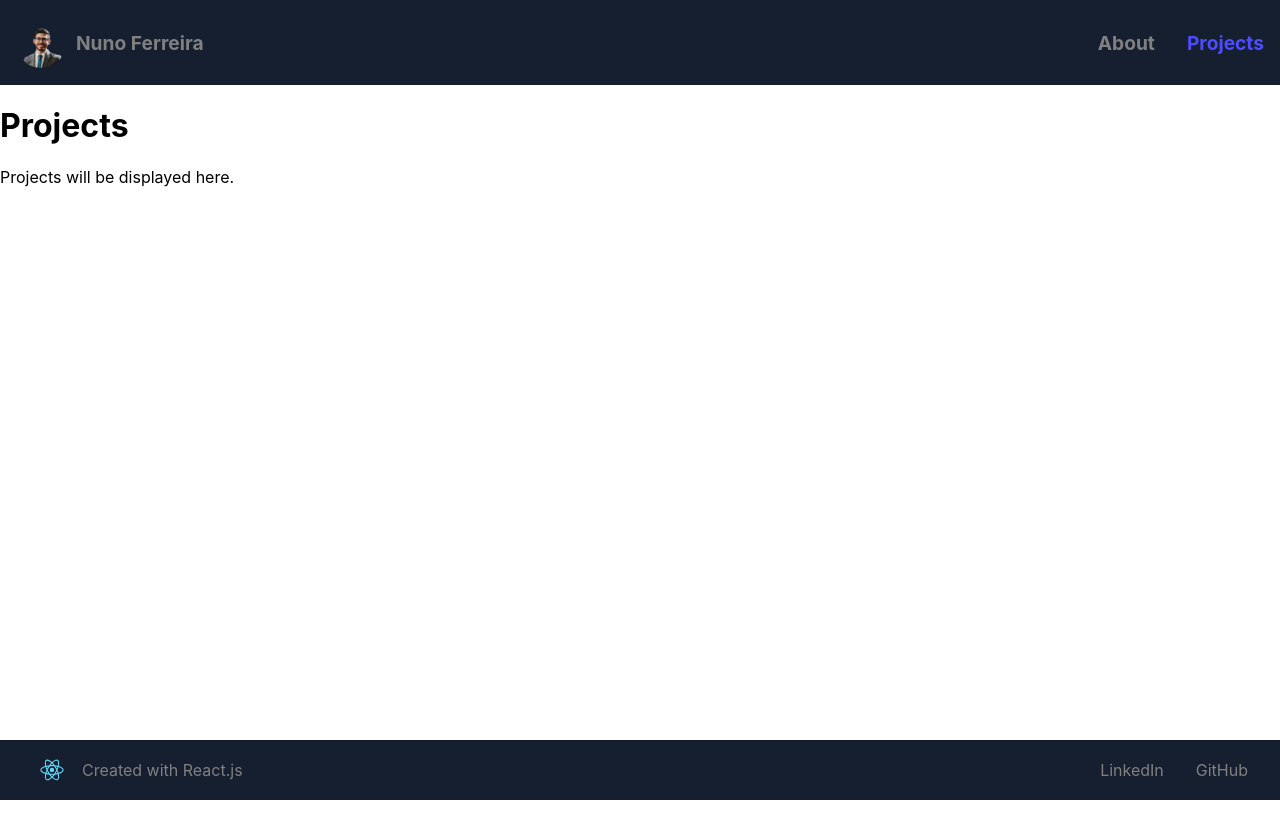
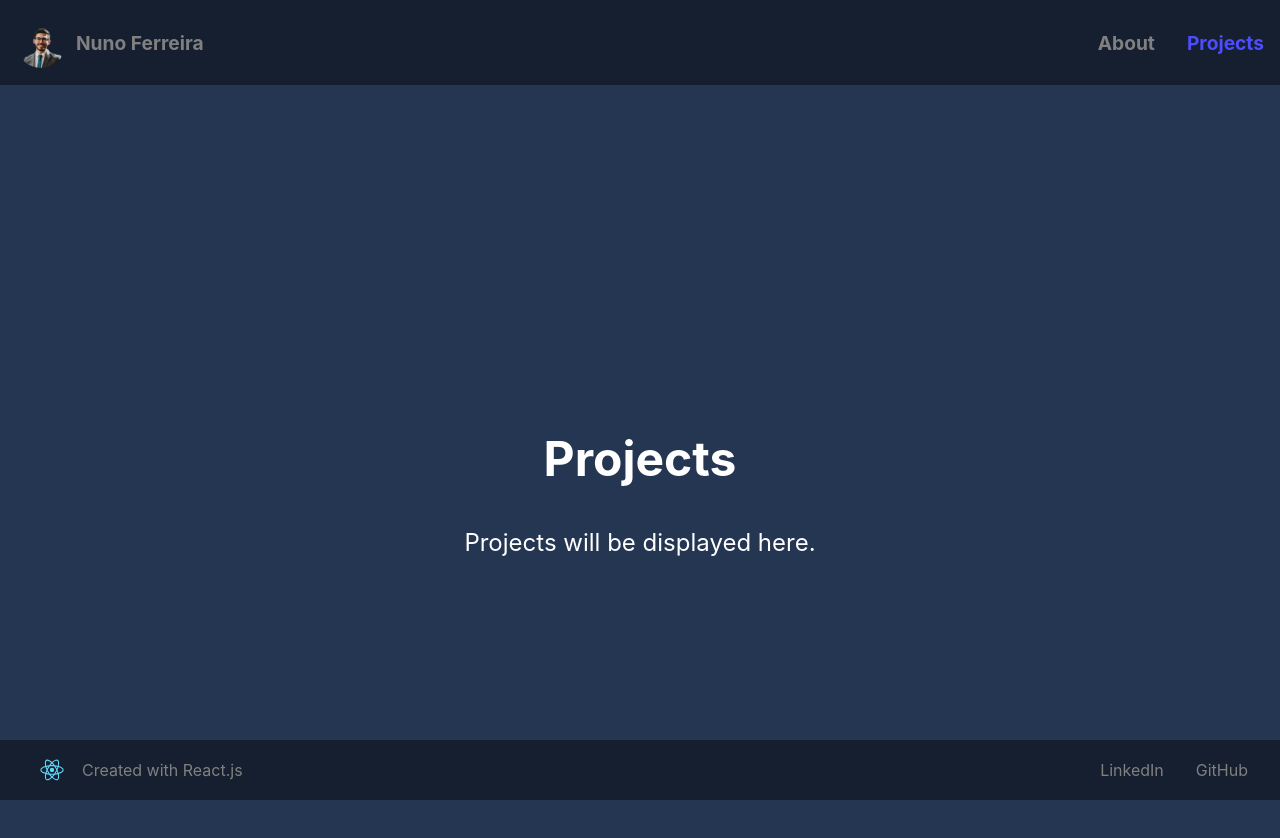
Before and after one commit to Nuno-Ferreira/nuno-ferreira.github.io, a React (Create React App) app in the folder portfolio-website/: page /projects in a window 1280 px wide. Shown: the top 838 px of the page. Before the commit the page ends 800 px from the top, so only its background shows below. Built offline with nearby package versions, Linux system fonts and the light colour scheme.

Commit message:
Reformatted the pages to use standardised components

```diff
--- /dev/null
+++ b/portfolio-website/src/components/PageElements.js
@@ -0,0 +1,42 @@
+import styled from "styled-components";
+
+export const PageContainer = styled.div`
+    display: flex;
+    flex-direction: column;
+    align-items: center;
+    justify-content: center;
+    height: 100vh;
+    background: #253653;
+    color: #fff;
+`;
+
+export const PageTitle = styled.h1`
+    font-size: 3rem;
+    margin-bottom: 1rem;
+`;
+
+export const PageDescription = styled.p`
+    font-size: 1.5rem;
+    text-align: center;
+    margin-bottom: 1rem;
+`;
+
+export const PageButton = styled.button`
+    background: #4d4dff;
+    color: #fff;
+    font-size: 1.5rem;
+    padding: 0.5rem 1rem;
+    border: none;
+    border-radius: 5px;
+    cursor: pointer;
+    transition: background 0.3s ease;
+    &:hover {
+        background: #8080ff;
+    }
+`;
+
+export const PageImage = styled.img`
+    width: 50%;
+    height: auto;
+    margin-bottom: 1rem;
+`;
--- a/portfolio-website/src/pages/about.js
+++ b/portfolio-website/src/pages/about.js
@@ -1,16 +1,17 @@
 import React from "react";
+import { PageContainer, PageDescription, PageTitle } from "../components/PageElements";
 
 const About = () => {
     return (
-        <div>
-            <h1>About Me</h1>
-            <p>
+        <PageContainer>
+            <PageTitle>About Me</PageTitle>
+            <PageDescription>
                 Hi! My name is Nuno Ferreira. I am a Software Engineer with a passion for writing elegant code and solving complex problems. I'm experienced in Python, JavaScript, React, and Django, and have a background in Robotics. I'm currently looking for new opportunities to work on exciting projects and collaborate with talented developers.
-            </p>
-            <p>
+            </PageDescription>
+            <PageDescription>
             Programming is really a passion to me and even though I'm most experienced in Python, I really want to explore other programming languages and expand my knowledge on them.
-            </p>
-        </div>
+            </PageDescription>
+        </PageContainer>
     );
 };
 
--- a/portfolio-website/src/pages/index.js
+++ b/portfolio-website/src/pages/index.js
@@ -1,11 +1,14 @@
 import React from "react";
+import { PageContainer, PageDescription, PageTitle } from "../components/PageElements";
 
 const Home = () => {
     return (
-        <div>
-            <h1>Welcome to my Portfolio Website</h1>
-            <p>This is my portfolio website where I will showcase projects that I'm currently working on and past university and personal projects.</p>
-        </div>
+        <PageContainer>
+            <PageTitle>Welcome to my Portfolio Website</PageTitle>
+            <PageDescription>
+                This is my portfolio website where I will showcase projects that I'm currently working on and past university and personal projects.
+            </PageDescription>
+        </PageContainer>
     );
 };
 
--- a/portfolio-website/src/pages/projects.js
+++ b/portfolio-website/src/pages/projects.js
@@ -1,13 +1,14 @@
 import React from "react";
+import { PageContainer, PageDescription, PageTitle } from "../components/PageElements";
 
 const Projects = () => {
     return (
-        <div>
-            <h1>Projects</h1>
-            <p>
+        <PageContainer>
+            <PageTitle>Projects</PageTitle>
+            <PageDescription>
                 Projects will be displayed here.
-            </p>
-        </div>
+            </PageDescription>
+        </PageContainer>
     );
 };
 
```
